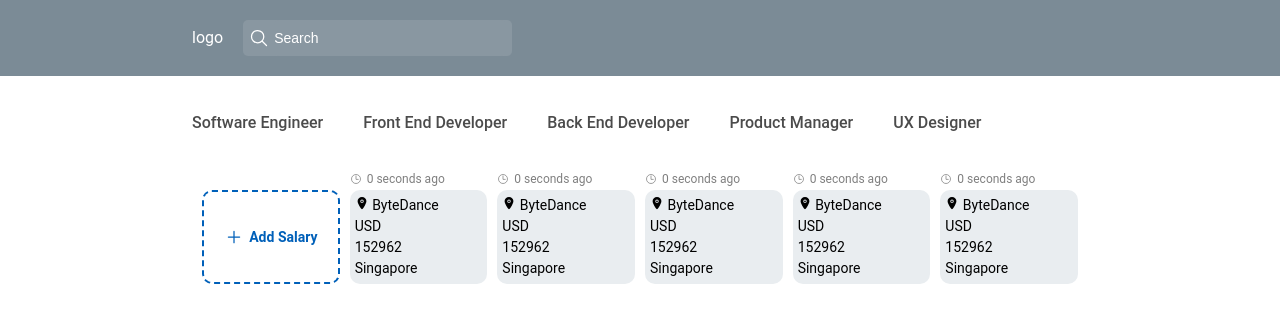
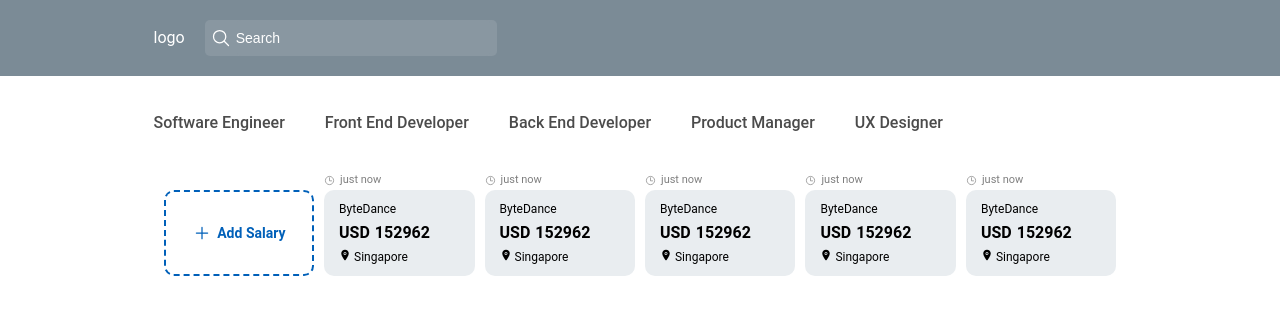
Before and after one commit to hirotachi/levelize-front, an Angular app: page / in a window 1280 px wide. Shown: the top 322 px of the page. Built offline with nearby package versions, Linux system fonts and the light colour scheme.

Commit message:
adjust submission styling and layout

```diff
--- a/src/app/components/recent-submissions/recent-submissions.component.html
+++ b/src/app/components/recent-submissions/recent-submissions.component.html
@@ -10,7 +10,6 @@
 </div>
 <div class="list">
   <a routerLink="/add" class="add item">
-    <p class="date">here here</p>
     <ion-icon name="add-outline" class="icon"></ion-icon> Add Salary
   </a>
   <a
--- a/src/app/components/recent-submissions/recent-submissions.component.scss
+++ b/src/app/components/recent-submissions/recent-submissions.component.scss
@@ -81,6 +81,7 @@
   align-items: center;
   border-radius: 1rem;
   text-align: center;
+  gap: 0.3rem;
   padding: 0.5rem;
   justify-content: center;
   font-size: 1.4rem;
@@ -92,18 +93,23 @@
     text-align: unset;
     align-items: flex-start;
   }
+  @include desktop {
+    padding: 1rem 1.5rem;
+  }
+
   .date {
     position: absolute;
     bottom: 102%;
     display: flex;
     opacity: 0.5;
-    font-size: 1.2rem;
+    font-size: 1.1rem;
     left: 5%;
     align-items: center;
     gap: 0.5rem;
     @include tablet {
       left: 0;
     }
+
     .icon {
       display: inline-block;
     }
--- a/src/app/components/recent-submissions/submission/submission.component.html
+++ b/src/app/components/recent-submissions/submission/submission.component.html
@@ -1,6 +1,6 @@
 <ng-content></ng-content>
 <p class="company">
-  <ion-icon name="location"></ion-icon> {{ submission.company.name }}
+  {{ submission.company.name }}
 </p>
 <div class="compensation">
   <span class="currency">{{ submission.compensation.currency }}</span>
@@ -9,6 +9,7 @@
   </p>
 </div>
 <p class="location">
+  <ion-icon name="location"></ion-icon>
   {{ submission.location.city
   }}<span *ngIf="submission.location.state"
     >, {{ submission.location.state }}</span
--- a/src/app/components/recent-submissions/submission/submission.component.scss
+++ b/src/app/components/recent-submissions/submission/submission.component.scss
@@ -5,4 +5,19 @@
   flex-direction: column;
   align-items: flex-start;
   text-align: left;
+  font-size: 1.2rem;
+  padding: 0 1.5rem;
+  .company {
+    font-size: 1.2rem;
+  }
+  .compensation {
+    display: flex;
+    align-items: center;
+    gap: 0.5rem;
+    font-size: 1.6rem;
+    font-weight: bold;
+  }
+  .location {
+    font-size: 1.2rem;
+  }
 }
--- a/src/app/services/utils.service.ts
+++ b/src/app/services/utils.service.ts
@@ -13,6 +13,9 @@ export class UtilsService {
   }
 
   relativeTime(date: Date) {
+    if (formatDistanceToNowStrict(date) === '0 seconds') {
+      return 'just now';
+    }
     return formatDistanceToNowStrict(date, { addSuffix: true });
   }
 }
--- a/src/styles/abstracts/_variables.scss
+++ b/src/styles/abstracts/_variables.scss
@@ -7,4 +7,4 @@ $secondary-text: #0060b9;
 // padding
 $mobile-padding: 0;
 $tablet-padding: 5%;
-$desktop-padding: 15%;
+$desktop-padding: 12%;
```
